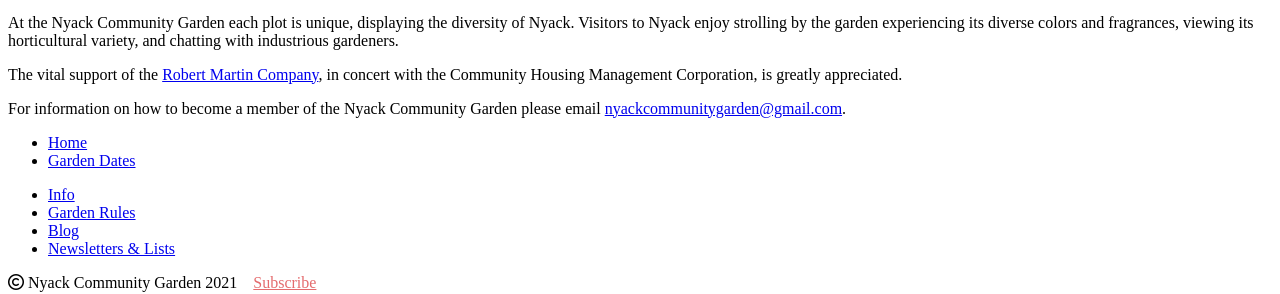
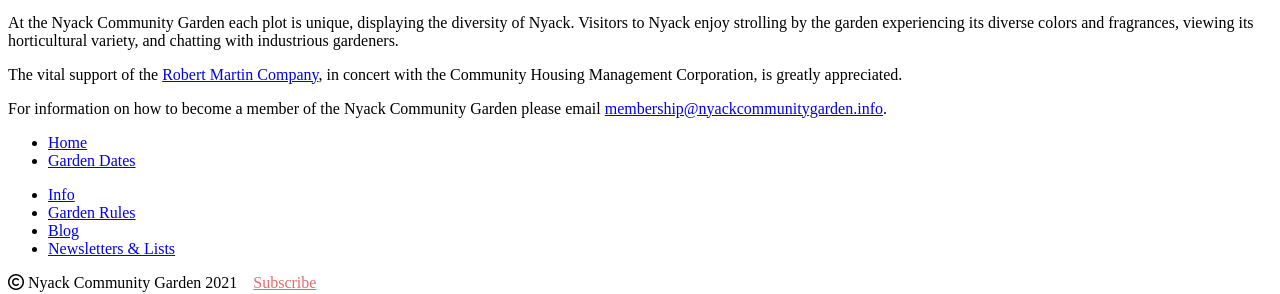
Before and after one commit to bosborne/nyackcommunitygarden, a Jekyll site: the page built from info/index.md, in a window 1280 px wide. Shown: the part 1017-1311 px from the top of the page. Built offline with Jekyll 4.4.1, drawn with Linux system fonts in a browser that asks for light colours; nearby versions of some CDN libraries; library files that are not in the unit come from our copies.

Commit message:
Change email to nyackcommunitygarden.info

```diff
--- a/info/index.md
+++ b/info/index.md
@@ -22,4 +22,4 @@ At the Nyack Community Garden each plot is unique, displaying the diversity of N
 
 The vital support of the [Robert Martin Company](http://robertmartincompany.com), in concert with the Community Housing Management Corporation, is greatly appreciated.
 
-For information on how to become a member of the Nyack Community Garden please email [nyackcommunitygarden@gmail.com](mailto:nyackcommunitygarden@gmail.com).
+For information on how to become a member of the Nyack Community Garden please email [membership@nyackcommunitygarden.info](mailto:membership@nyackcommunitygarden.info).
```
